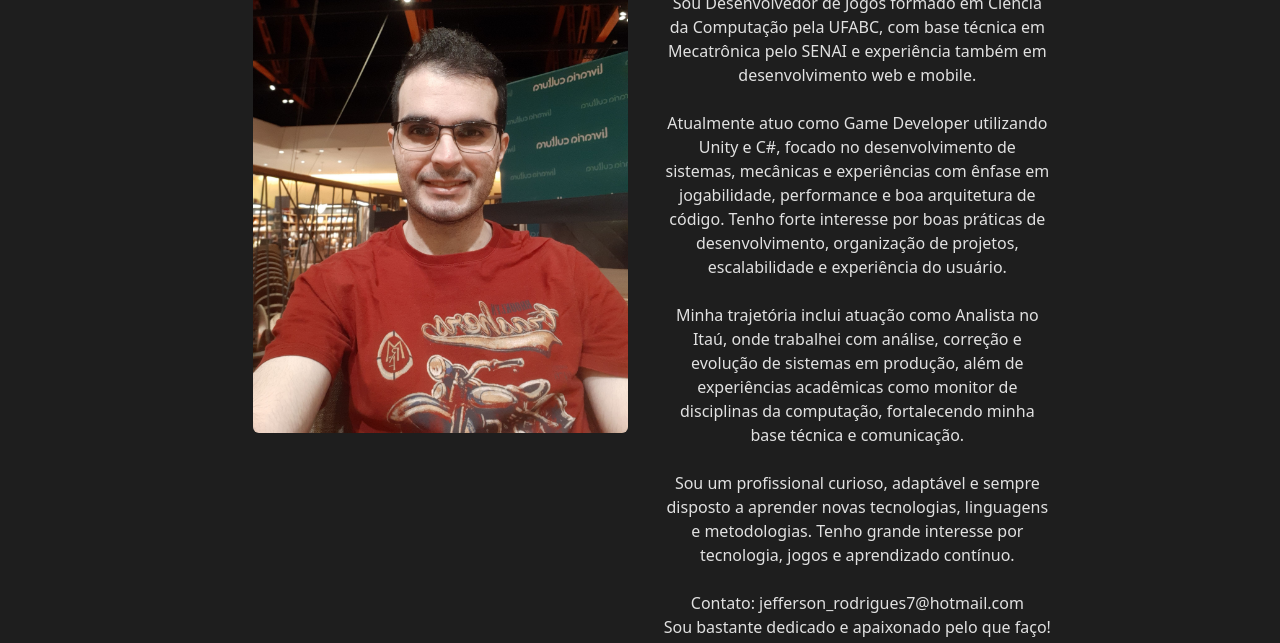
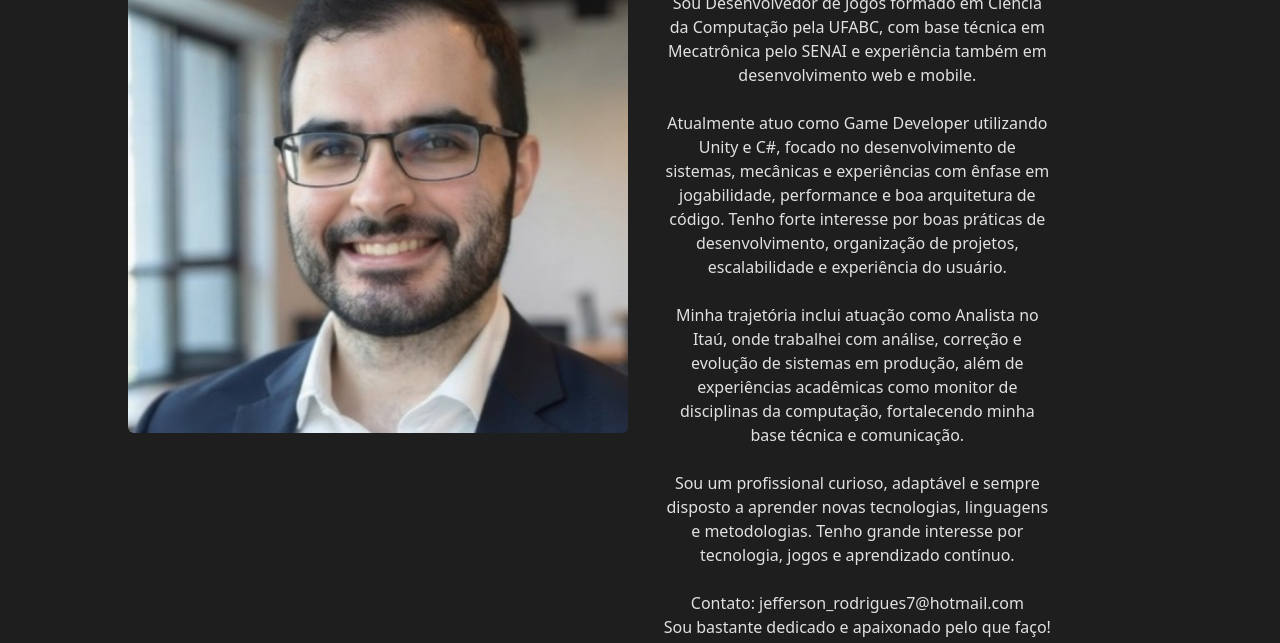
Before and after one commit to JeffersonRodrigues7/portifolio, a plain HTML site: page index.html in a window 1280 px wide. Shown: the part 142-785 px from the top of the page. Drawn offline with nearby package versions, Linux system fonts and the light colour scheme.

Commit message:
Update index.html

```diff
--- a/index.html
+++ b/index.html
@@ -22,7 +22,7 @@
     <main>
       <div id="introduction" class="row">
         <div class="col-12 col-md-6 text-center text-md-end">
-          <img id="profile_image" src="imgs/profile_img_2.jpg" class="rounded" alt="Profile Image" />
+          <img id="profile_image" src="imgs/profile_image_2.jpg" class="rounded" alt="Profile Image" />
         </div>
         <div class="col-12 col-md-4 text-center text-md-center mt-3 mt-md-0">
           <h1>Jefferson Rodrigues</h1>
```
